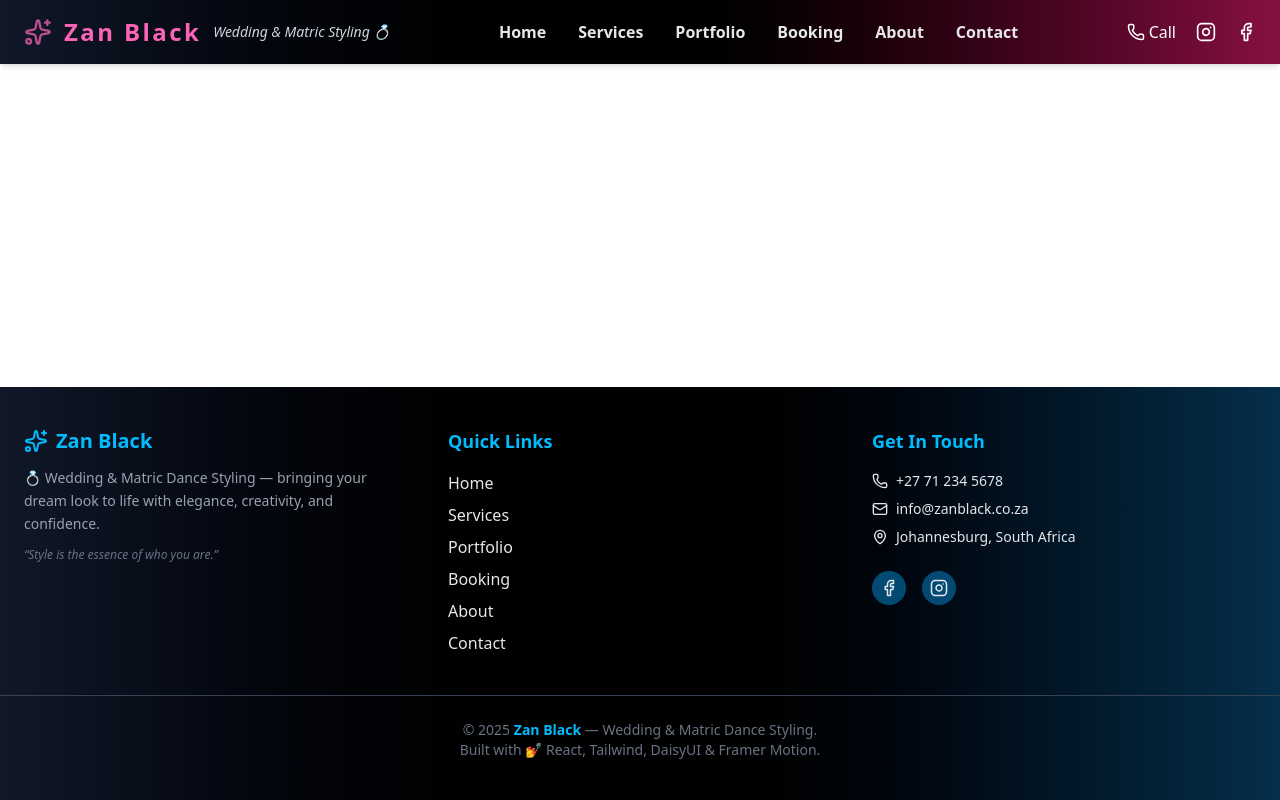
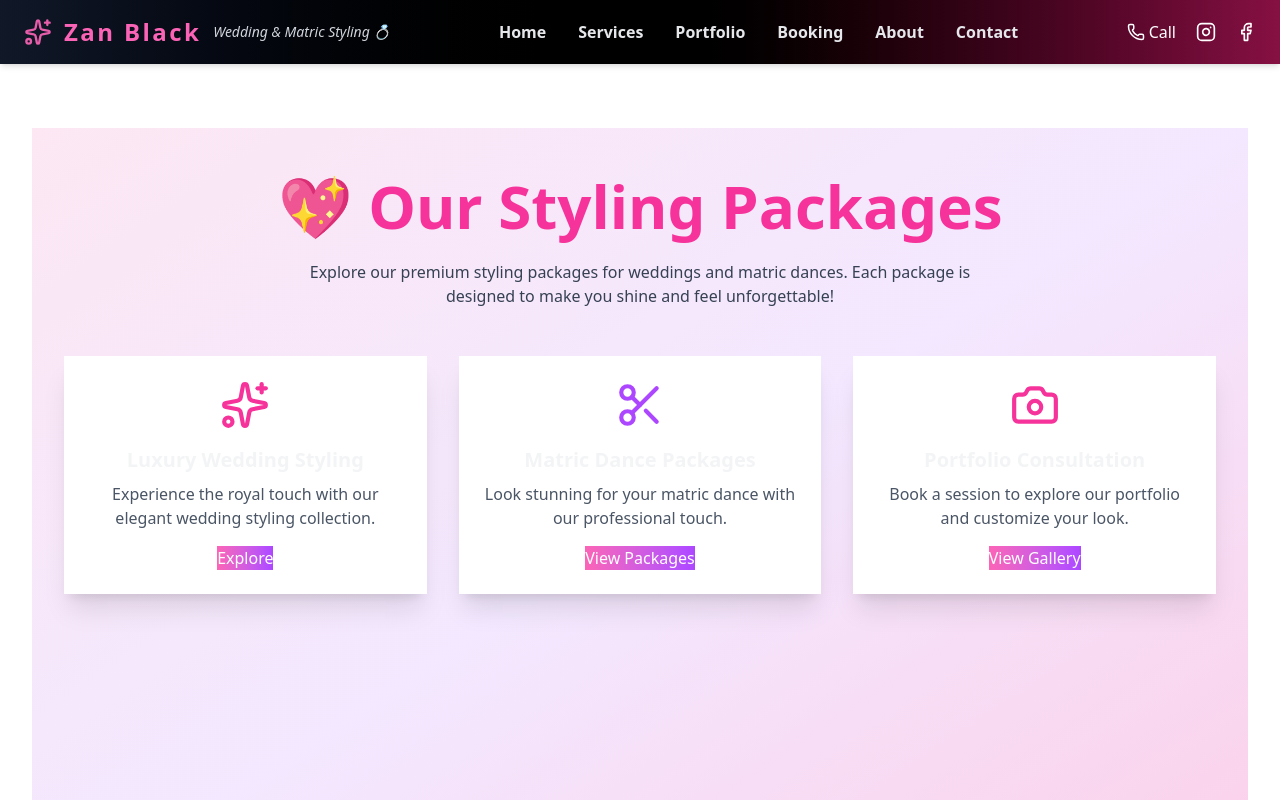
Before and after one commit to Matuku45/metrosites-zan-black-prototype, a React (Vite) app in the folder metrosites-zan-black-prototype/: page /services in a window 1280 px wide. Shown: the top 800 px of the page. Built offline with nearby package versions, Linux system fonts and the light colour scheme.

Commit message:
liked services and portfolio within   the browser router

```diff
--- a/metrosites-zan-black-prototype/src/App.jsx
+++ b/metrosites-zan-black-prototype/src/App.jsx
@@ -1,14 +1,16 @@
-// src/App.jsx
 import React from "react";
-import { Routes, Route } from "react-router-dom"; // ✅ BrowserRouter should wrap App in main.jsx
+import { Routes, Route } from "react-router-dom"; // BrowserRouter wraps App in main.jsx
 import { motion, AnimatePresence } from "framer-motion";
 
 import Header from "./components/Header";
 import Footer from "./components/Footer";
+
 import Home from "./pages/Home";
 import About from "./pages/About";
 import Contact from "./pages/Contact";
-import Booking from "./pages/Booking"; // ✅ import Booking page
+import Booking from "./pages/Booking";
+import Services from "./pages/Services";     // ✅ import Services page
+import Portfolio from "./pages/Portfolio";   // ✅ import Portfolio page
 
 export default function App() {
   return (
@@ -29,6 +31,36 @@ export default function App() {
                   transition={{ duration: 0.5 }}
                 >
                   <Home />
+                </motion.div>
+              }
+            />
+
+            {/* Services Route */}
+            <Route
+              path="/services"
+              element={
+                <motion.div
+                  initial={{ opacity: 0, y: 10 }}
+                  animate={{ opacity: 1, y: 0 }}
+                  exit={{ opacity: 0, y: -10 }}
+                  transition={{ duration: 0.5 }}
+                >
+                  <Services />
+                </motion.div>
+              }
+            />
+
+            {/* Portfolio Route */}
+            <Route
+              path="/portfolio"
+              element={
+                <motion.div
+                  initial={{ opacity: 0, y: 10 }}
+                  animate={{ opacity: 1, y: 0 }}
+                  exit={{ opacity: 0, y: -10 }}
+                  transition={{ duration: 0.5 }}
+                >
+                  <Portfolio />
                 </motion.div>
               }
             />
```
